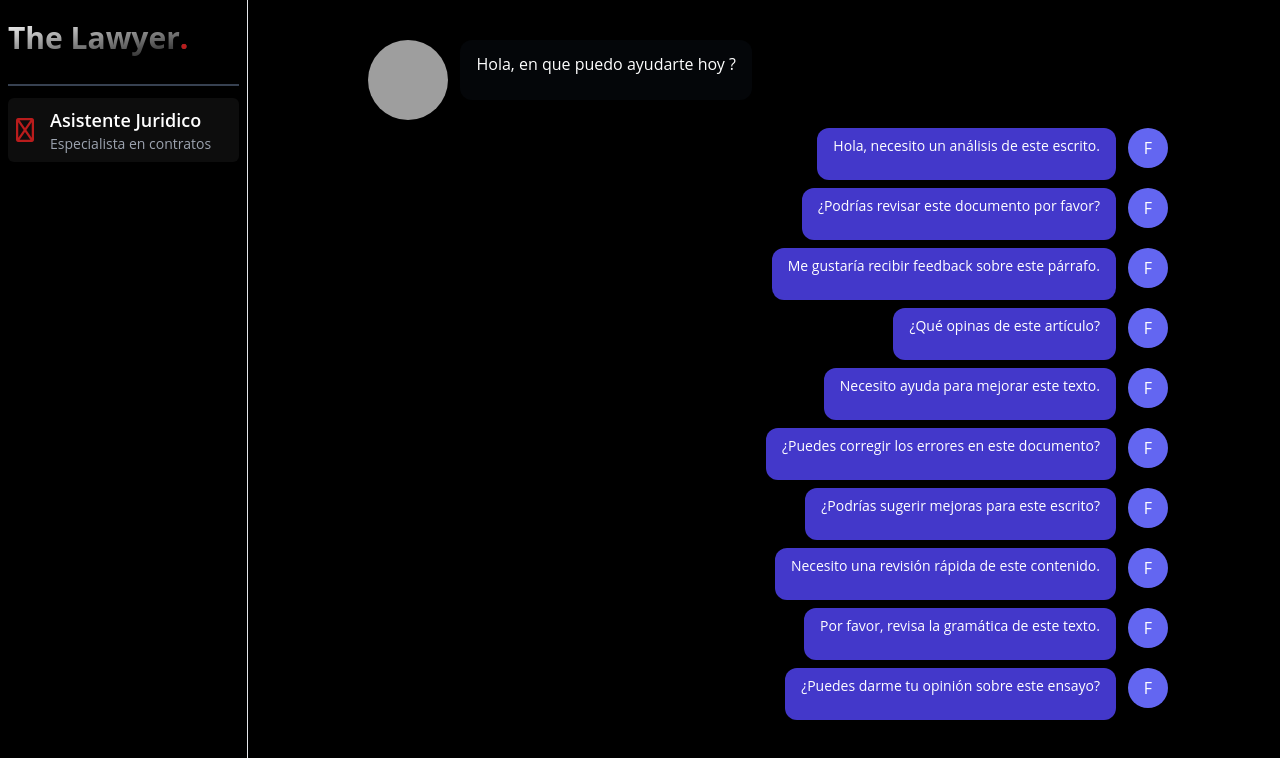
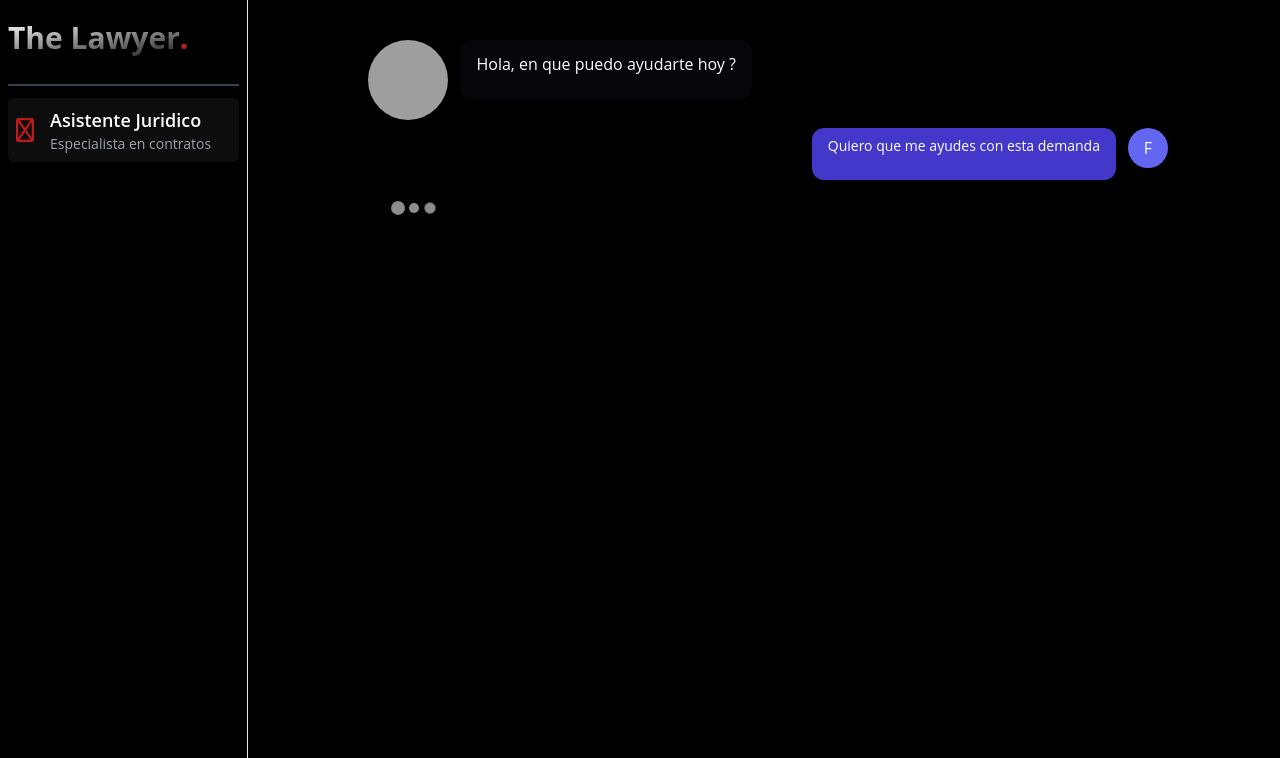
Before and after one commit to joa2pac/Lawyer-Assistant, a React (Vite) app: page /assistant in a window 1280 px wide. Shown: the top 758 px of the page. Built offline with nearby package versions, Linux system fonts and the light colour scheme; grey boxes are pictures that could not be loaded.

Commit message:
add typing loader componente and css

```diff
--- a/src/presentation/components/index.ts
+++ b/src/presentation/components/index.ts
@@ -1,3 +1,4 @@
 export * from "./chat-bubbles/GptMessage";
 export * from "./sidebar/SidebarMenuItem";
 export * from "./chat-bubbles/UserMessage";
+export * from "./loaders/TypingLoader";
--- /dev/null
+++ b/src/presentation/components/loaders/TypingLoader.css
@@ -0,0 +1,70 @@
+.typing {
+  display: block;
+  width: 60px;
+  height: 40px;
+  border-radius: 20px;
+  margin: 0 1rem;
+  display: flex;
+  justify-content: center;
+  align-items: center;
+  background-color: #000000;
+}
+
+.circle {
+  display: block;
+  height: 10px;
+  width: 10px;
+  border-radius: 50%;
+  background-color: #8d8d8d;
+  margin: 3px;
+}
+.circle.scaling {
+  animation: typing 1000ms ease-in-out infinite;
+  animation-delay: 3600ms;
+}
+.circle.bouncing {
+  animation: bounce 1000ms ease-in-out infinite;
+  animation-delay: 3600ms;
+}
+
+.circle:nth-child(1) {
+  animation-delay: 0ms;
+}
+
+.circle:nth-child(2) {
+  animation-delay: 333ms;
+}
+
+.circle:nth-child(3) {
+  animation-delay: 666ms;
+}
+
+@keyframes typing {
+  0% {
+    transform: scale(1);
+  }
+  33% {
+    transform: scale(1);
+  }
+  50% {
+    transform: scale(1.4);
+  }
+  100% {
+    transform: scale(1);
+  }
+}
+
+@keyframes bounce {
+  0% {
+    transform: translateY(0);
+  }
+  33% {
+    transform: translateY(0);
+  }
+  50% {
+    transform: translateY(-10px);
+  }
+  100% {
+    transform: translateY(0);
+  }
+}
--- /dev/null
+++ b/src/presentation/components/loaders/TypingLoader.tsx
@@ -0,0 +1,16 @@
+import { FC } from "react";
+import "./TypingLoader.css";
+
+interface TypingProps {
+  className?: string;
+}
+
+export const TypingLoader: FC<TypingProps> = ({ className }) => {
+  return (
+    <div className={`typing ${className}`}>
+      <span className="circle scaling"></span>
+      <span className="circle scaling"></span>
+      <span className="circle scaling"></span>
+    </div>
+  );
+};
--- a/src/presentation/pages/conversation/ConversationAssistantPage.tsx
+++ b/src/presentation/pages/conversation/ConversationAssistantPage.tsx
@@ -1,47 +1,4 @@
-import { GptMessages, UserMessages } from "../../components";
-
-const mensajes = [
-  "Hola, necesito un análisis de este escrito.",
-  "¿Podrías revisar este documento por favor?",
-  "Me gustaría recibir feedback sobre este párrafo.",
-  "¿Qué opinas de este artículo?",
-  "Necesito ayuda para mejorar este texto.",
-  "¿Puedes corregir los errores en este documento?",
-  "¿Podrías sugerir mejoras para este escrito?",
-  "Necesito una revisión rápida de este contenido.",
-  "Por favor, revisa la gramática de este texto.",
-  "¿Puedes darme tu opinión sobre este ensayo?",
-  "Estoy buscando sugerencias para mejorar mi redacción.",
-  "¿Podrías ayudarme a editar este manuscrito?",
-  "Necesito una segunda opinión sobre este trabajo.",
-  "¿Puedes revisar este informe antes de que lo envíe?",
-  "Me gustaría que revisaras este capítulo.",
-  "¿Puedes verificar la coherencia de este texto?",
-  "Estoy buscando feedback sobre este correo electrónico.",
-  "¿Podrías leer este resumen y darme tu opinión?",
-  "Necesito sugerencias para reestructurar este artículo.",
-  "¿Puedes ayudarme a pulir este contenido?",
-  "Me gustaría que corrigieras este escrito.",
-  "¿Podrías revisar este ensayo académico?",
-  "Necesito que alguien revise este documento legal.",
-  "¿Puedes sugerir cambios para mejorar este informe?",
-  "Estoy buscando ayuda para editar mi libro.",
-  "¿Podrías revisar la claridad de este texto?",
-  "Necesito comentarios sobre este contenido.",
-  "¿Puedes ayudarme a revisar esta carta?",
-  "Me gustaría recibir tu opinión sobre este proyecto escrito.",
-  "¿Podrías darme feedback sobre este artículo de blog?",
-  "Necesito una revisión detallada de este texto.",
-  "¿Puedes ayudarme a mejorar la estructura de este escrito?",
-  "Me gustaría que revisaras la ortografía de este documento.",
-  "¿Puedes sugerir mejoras estilísticas para este escrito?",
-  "Necesito ayuda con la puntuación en este texto.",
-  "¿Podrías revisar la consistencia de este ensayo?",
-  "Estoy buscando comentarios sobre la claridad de este documento.",
-  "¿Puedes ayudarme a reescribir esta sección?",
-  "Me gustaría recibir tus sugerencias para este escrito.",
-  "¿Podrías verificar la precisión de este informe?",
-];
+import { GptMessages, TypingLoader, UserMessages } from "../../components";
 
 export const ConversationAssistantPage = () => {
   return (
@@ -50,9 +7,9 @@ export const ConversationAssistantPage = () => {
         <div className="grid grid-cols-12 gap-y-2">
           <GptMessages text="Hola, en que puedo ayudarte hoy ?" />
 
-          {mensajes.map((mje) => (
-            <UserMessages text={mje} />
-          ))}
+          <UserMessages text="Quiero que me ayudes con esta demanda" />
+
+          <TypingLoader className="fade-in" />
         </div>
       </div>
     </div>
```
